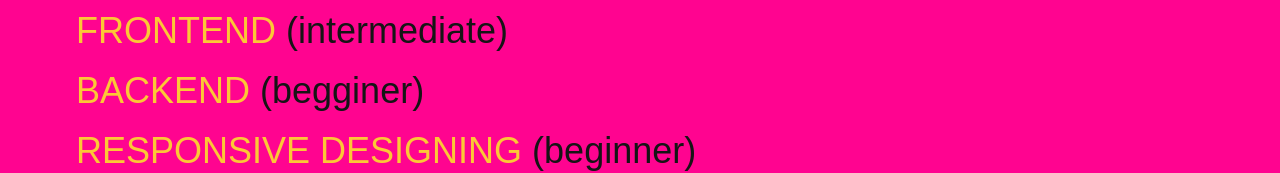
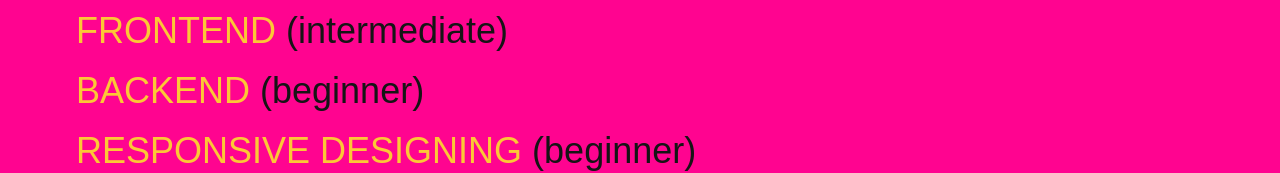
Before and after one commit to Adhithyan2004/Portfolio-Website, a React (Vite) app: page /about in a window 1280 px wide. Shown: the part 3093-3266 px from the top of the page. Built offline with nearby package versions, Linux system fonts and the light colour scheme; a web font is replaced by a local one.

Commit message:
typo changes

```diff
--- a/src/components/AbtSection.jsx
+++ b/src/components/AbtSection.jsx
@@ -17,7 +17,7 @@ const AbtSection = () => {
             FRONTEND <span className="text-blk"> (intermediate)</span>
           </p>
           <p>
-            BACKEND <span className="text-blk"> (begginer)</span>
+            BACKEND <span className="text-blk"> (beginner)</span>
           </p>
           <p>
             RESPONSIVE DESIGNING <span className="text-blk"> (beginner)</span>
```
Also changed, not shown: 1 other file (tests, documents, lock files or other folders).
